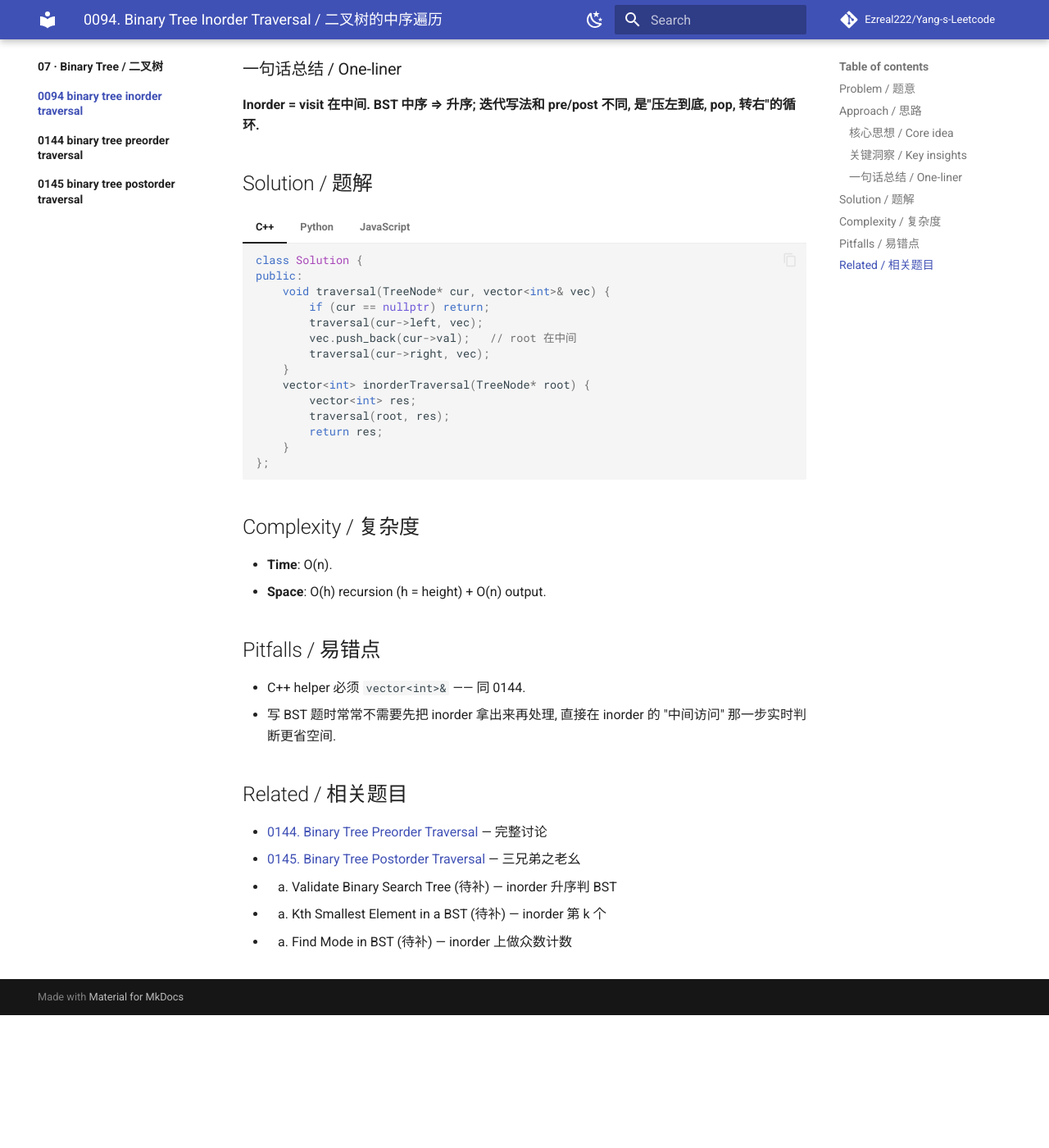
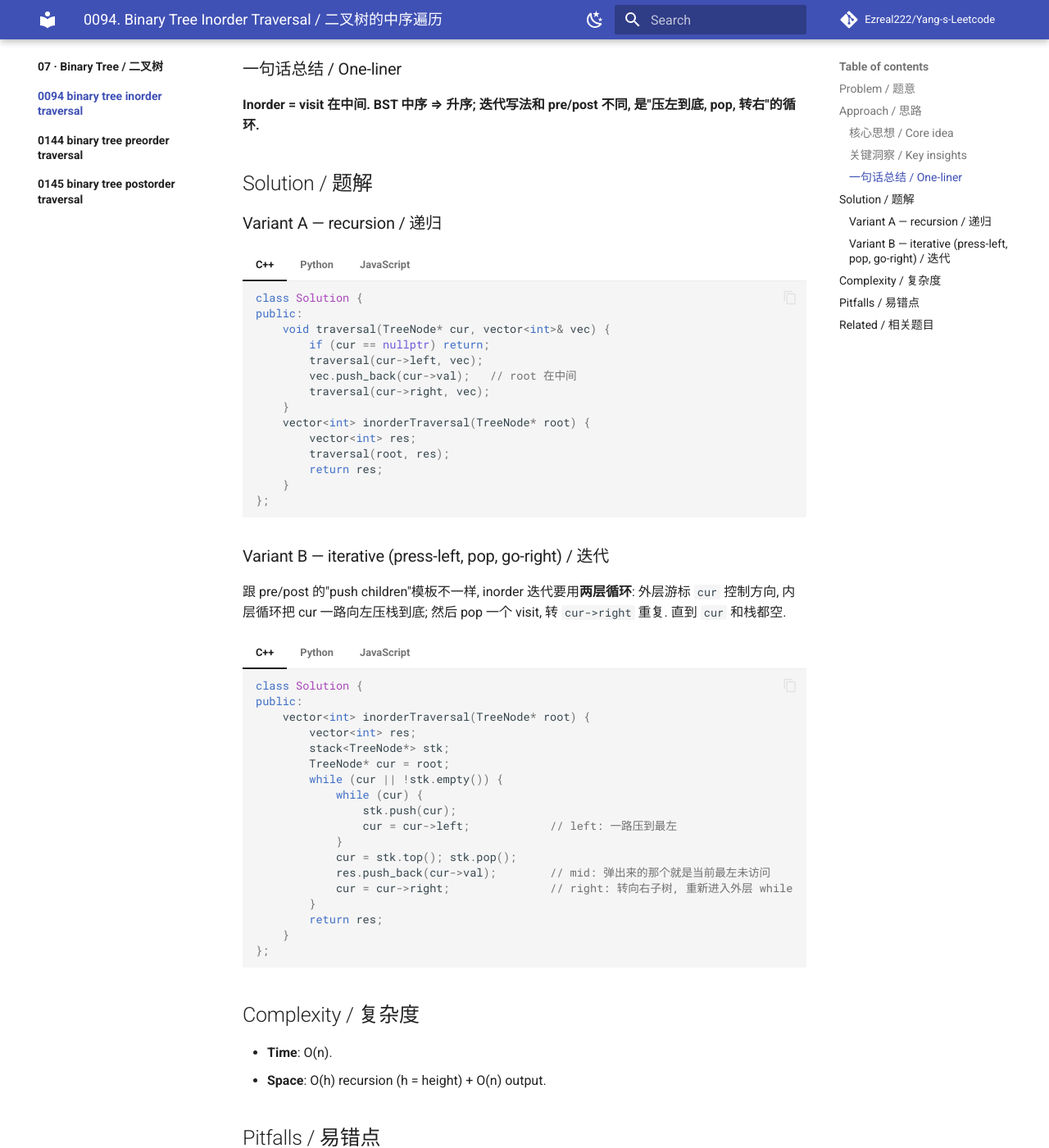
Before and after one commit to Ezreal222/Yang-s-Leetcode, an MkDocs documentation site: the page built from docs/07-binary-tree/0094-binary-tree-inorder-traversal/README.md, in a window 1280 px wide and 1400 px high, scrolled down 1138 px. Shown: the whole window at 82% size. Built offline with MkDocs 1.6.1 and Material for MkDocs 9.7.7, drawn with Linux system fonts in a browser that asks for light colours; comment, search, counter and statistics services are not loaded; before the commit the page ends 2376 px from its top, so only the background shows below that.

Commit message:
docs(0094, 0145): add iterative variants

````diff
--- a/docs/07-binary-tree/0094-binary-tree-inorder-traversal/README.md
+++ b/docs/07-binary-tree/0094-binary-tree-inorder-traversal/README.md
@@ -41,6 +41,8 @@ while node or stack:
 **Inorder = visit 在中间. BST 中序 ⇒ 升序; 迭代写法和 pre/post 不同, 是"压左到底, pop, 转右"的循环.**
 
 ## Solution / 题解
+
+### Variant A — recursion / 递归
 
 === "C++"
     ```cpp
@@ -94,6 +96,69 @@ while node or stack:
     };
     ```
 
+### Variant B — iterative (press-left, pop, go-right) / 迭代
+
+跟 pre/post 的"push children"模板不一样, inorder 迭代要用**两层循环**: 外层游标 `cur` 控制方向, 内层循环把 cur 一路向左压栈到底; 然后 pop 一个 visit, 转 `cur->right` 重复. 直到 `cur` 和栈都空.
+
+=== "C++"
+    ```cpp
+    class Solution {
+    public:
+        vector<int> inorderTraversal(TreeNode* root) {
+            vector<int> res;
+            stack<TreeNode*> stk;
+            TreeNode* cur = root;
+            while (cur || !stk.empty()) {
+                while (cur) {
+                    stk.push(cur);
+                    cur = cur->left;            // left: 一路压到最左
+                }
+                cur = stk.top(); stk.pop();
+                res.push_back(cur->val);        // mid: 弹出来的那个就是当前最左未访问
+                cur = cur->right;               // right: 转向右子树, 重新进入外层 while
+            }
+            return res;
+        }
+    };
+    ```
+
+=== "Python"
+    ```python
+    class Solution:
+        def inorderTraversal(self, root: 'TreeNode | None') -> list[int]:
+            res: list[int] = []
+            stack: list = []
+            cur = root
+            # 外层: cur 还能走 OR 栈里还有未访问的祖先, 就继续
+            while cur or stack:
+                while cur:
+                    stack.append(cur)
+                    cur = cur.left          # left
+                cur = stack.pop()
+                res.append(cur.val)         # mid
+                cur = cur.right             # right
+            return res
+    ```
+
+=== "JavaScript"
+    ```javascript
+    var inorderTraversal = function(root) {
+        const res = [];
+        const stack = [];
+        let cur = root;
+        while (cur || stack.length > 0) {
+            while (cur) {
+                stack.push(cur);
+                cur = cur.left;             // left
+            }
+            cur = stack.pop();
+            res.push(cur.val);              // mid
+            cur = cur.right;                // right
+        }
+        return res;
+    };
+    ```
+
 ## Complexity / 复杂度
 
 - **Time**: O(n).
````
Also changed, not shown: docs/07-binary-tree/0145-binary-tree-postorder-traversal/README.md (+70 -0 lines).
